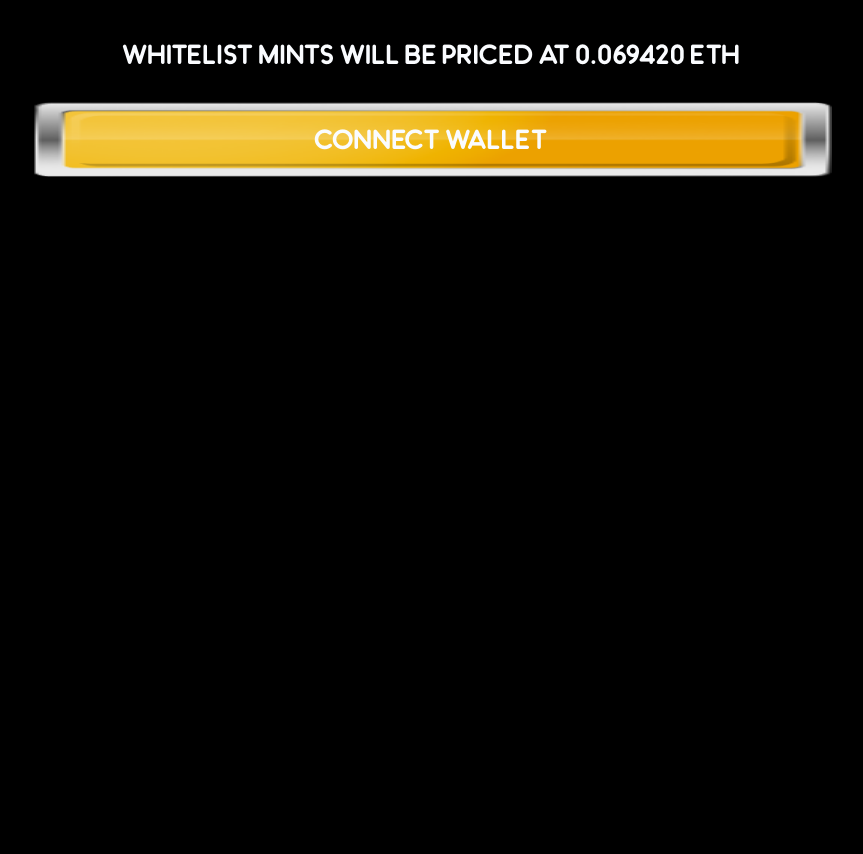
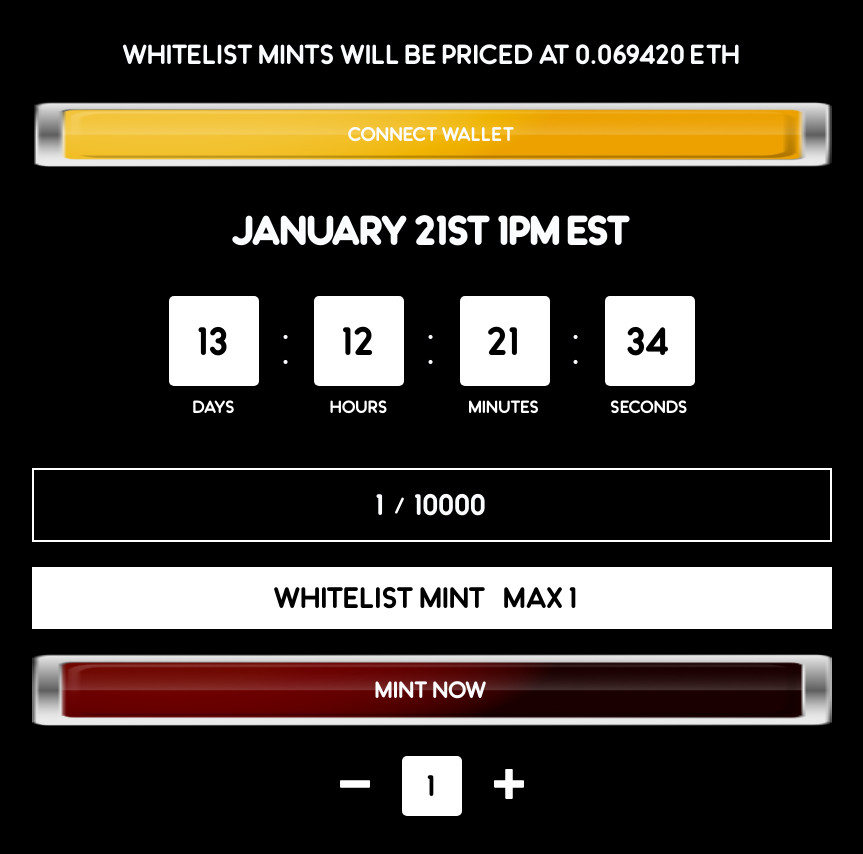
Before and after one commit to abdullahmehboob20s/Buda-web, a React (Create React App) app: page /mint in a window 1280 px wide. Shown: the part 280-1134 px from the top of the page, without its empty margins (208-1071 px from the left). Before the commit the page ends 800 px from the top, so only its background shows below. Built offline with nearby package versions, Linux system fonts and the light colour scheme.

Commit message:
Mint page ready

```diff
--- a/src/pages/MintPage/MintPage.js
+++ b/src/pages/MintPage/MintPage.js
@@ -1,19 +1,46 @@
 import useMediaQuery from "hooks/useMediaQuery";
 import Navbar from "layouts/Navbar/Navbar";
-import React from "react";
+import React, { useState } from "react";
 import styles from "./MintPage.module.css";
+
+import { ImMinus, ImPlus } from "react-icons/im";
+import { CgFormatSlash } from "react-icons/cg";
+
+const Colon = () => {
+  return (
+    <div className={`${styles.colon}`}>
+      <div className="fs-30px white">.</div>
+      <div className="fs-30px white">.</div>
+    </div>
+  );
+};
+
+const Timer = ({ time, title }) => {
+  return (
+    <div className={`${styles.timer}`}>
+      <div className={`${styles.timerBox_wrapper} mb-10px`}>
+        <div className={`${styles.timer_box} fs-40px text-center black`}>
+          {time}
+        </div>
+      </div>
+      <p className="text-center fs-18px uppercase">{title}</p>
+    </div>
+  );
+};
 
 function MintPage() {
   const isBellow1000px = useMediaQuery("(max-width : 1000px)");
   const isBellow600px = useMediaQuery("(max-width : 600px)");
+  let [counter, setCounter] = useState(1);
+
   return (
     <div className="container-wrapper">
-      <div className="mb-50px">
+      <div className="">
         <Navbar />
       </div>
 
-      <div className={`${styles.page_content}`}>
-        <div className={isBellow1000px ? "mb-40px" : "mb-80px"}>
+      <div className={`${styles.page_content} py-50px`}>
+        <div className={isBellow1000px ? "mb-20px" : "mb-40px"}>
           <h1
             className={`text-center font-mouse white ${
               isBellow1000px ? "fs-50px" : "fs-100px"
@@ -30,10 +57,57 @@ function MintPage() {
           </p>
 
           <button
-            className={`${styles.connect_btn} yellow-btn white fs-28px text-center pointer`}
+            className={`${styles.connect_btn} yellow-btn white fs-20px text-center pointer`}
           >
             CONNECT WALLET
           </button>
+        </div>
+
+        <div>
+          <h1 className="text-center fs-40px white mb-40px">
+            JANUARY 21ST 1PM EST
+          </h1>
+
+          <div className={`${styles.timer_container} mb-50px`}>
+            <Timer time="13" title="Days" />
+            <Colon />
+            <Timer time="12" title="Hours" />
+            <Colon />
+            <Timer time="21" title="Minutes" />
+            <Colon />
+            <Timer time="34" title="Seconds" />
+          </div>
+
+          <div
+            className={`${styles.maximum_mint} fs-30px white text-center weight-4 mb-25px`}
+          >
+            {counter} <CgFormatSlash /> 10000
+          </div>
+          <div
+            className={`${styles.whitelist_mint} fs-30px black text-center uppercase mb-25px`}
+          >
+            WHITELIST MINT (MAX 1)
+          </div>
+          <button
+            className={`${styles.mint_btn} fs-24px white text-center btn-red mb-30px`}
+          >
+            Mint Now
+          </button>
+
+          <div className={`${styles.counter}`}>
+            <button
+              className="pointer"
+              onClick={() => setCounter(counter < 2 ? counter : counter - 1)}
+            >
+              <ImMinus color="white" size={30} />
+            </button>
+            <div className={`${styles.counter_box} fs-30px black`}>
+              {counter}
+            </div>
+            <button className="pointer" onClick={() => setCounter(counter + 1)}>
+              <ImPlus color="white" size={30} />
+            </button>
+          </div>
         </div>
       </div>
     </div>
--- a/src/pages/MintPage/MintPage.module.css
+++ b/src/pages/MintPage/MintPage.module.css
@@ -7,3 +7,88 @@
   width: 100%;
   padding: 20px 0;
 }
+
+.timer_container {
+  display: flex;
+  align-items: center;
+  justify-content: center;
+}
+.timer_container > :not(:last-child) {
+  margin-right: 1.5rem;
+}
+
+.timer {
+  display: flex;
+  align-items: center;
+  flex-direction: column;
+}
+
+.timerBox_wrapper {
+  display: flex;
+  align-items: center;
+  position: relative;
+}
+
+.timer:is(:last-child) .colon {
+  display: none;
+}
+
+.timer_box {
+  width: 90px;
+  height: 90px;
+  background-color: white;
+  border-radius: 5px;
+  display: flex;
+  align-items: center;
+  justify-content: center;
+  /* margin-right: 2rem; */
+}
+
+.colon {
+  display: flex;
+  flex-direction: column;
+  margin-bottom: 3.5vw;
+}
+
+.colon > div {
+  height: 25px;
+}
+
+.maximum_mint {
+  border: 2px solid white;
+  padding: 1rem;
+  display: flex;
+  align-items: center;
+  justify-content: center;
+}
+
+.whitelist_mint {
+  background-color: white;
+  padding: 1rem;
+  line-height: 1;
+}
+
+.mint_btn {
+  width: 100%;
+  padding: 1.3rem;
+}
+
+.counter {
+  display: flex;
+  align-items: center;
+  justify-content: center;
+}
+
+.counter > :not(:last-child) {
+  margin-right: 2rem;
+}
+
+.counter_box {
+  width: 60px;
+  height: 60px;
+  display: flex;
+  align-items: center;
+  justify-content: center;
+  border-radius: 5px;
+  background-color: white;
+}
```
Also changed, not shown: src/index.js (+7 -7 lines).
